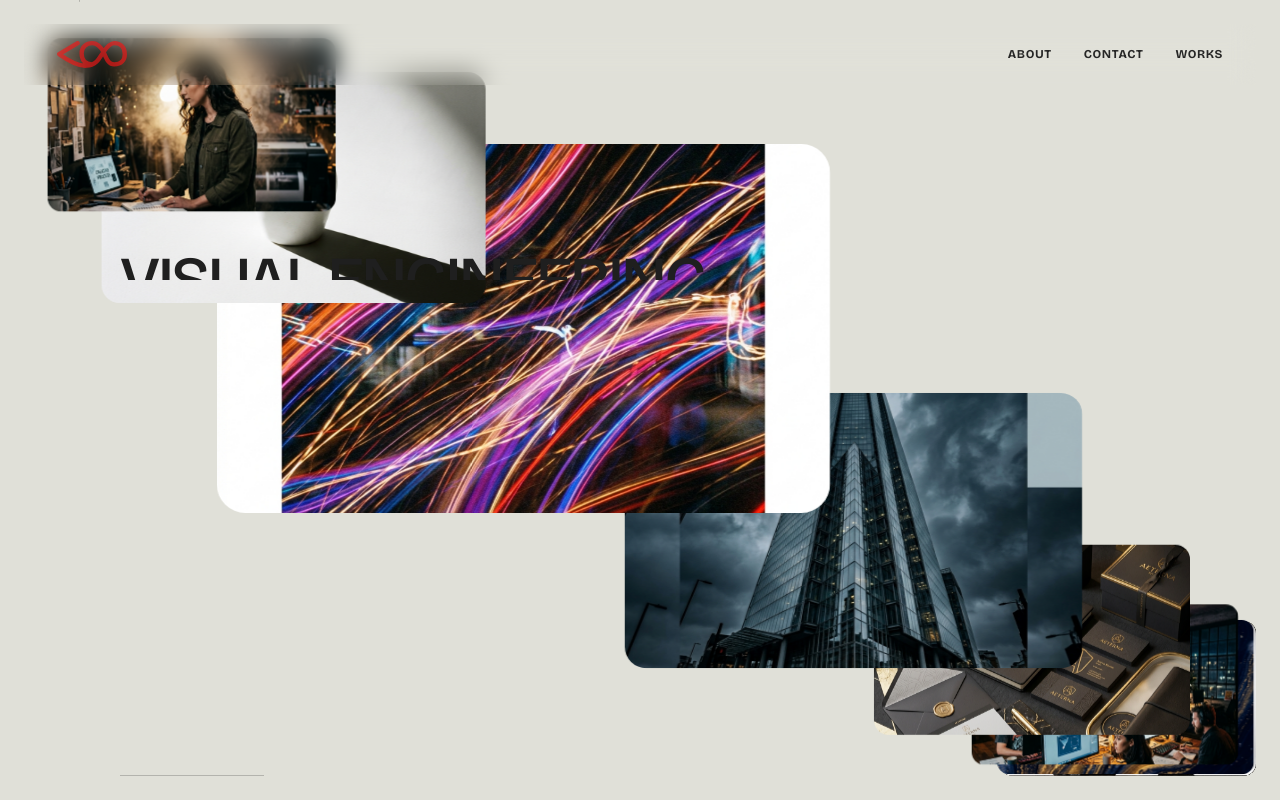
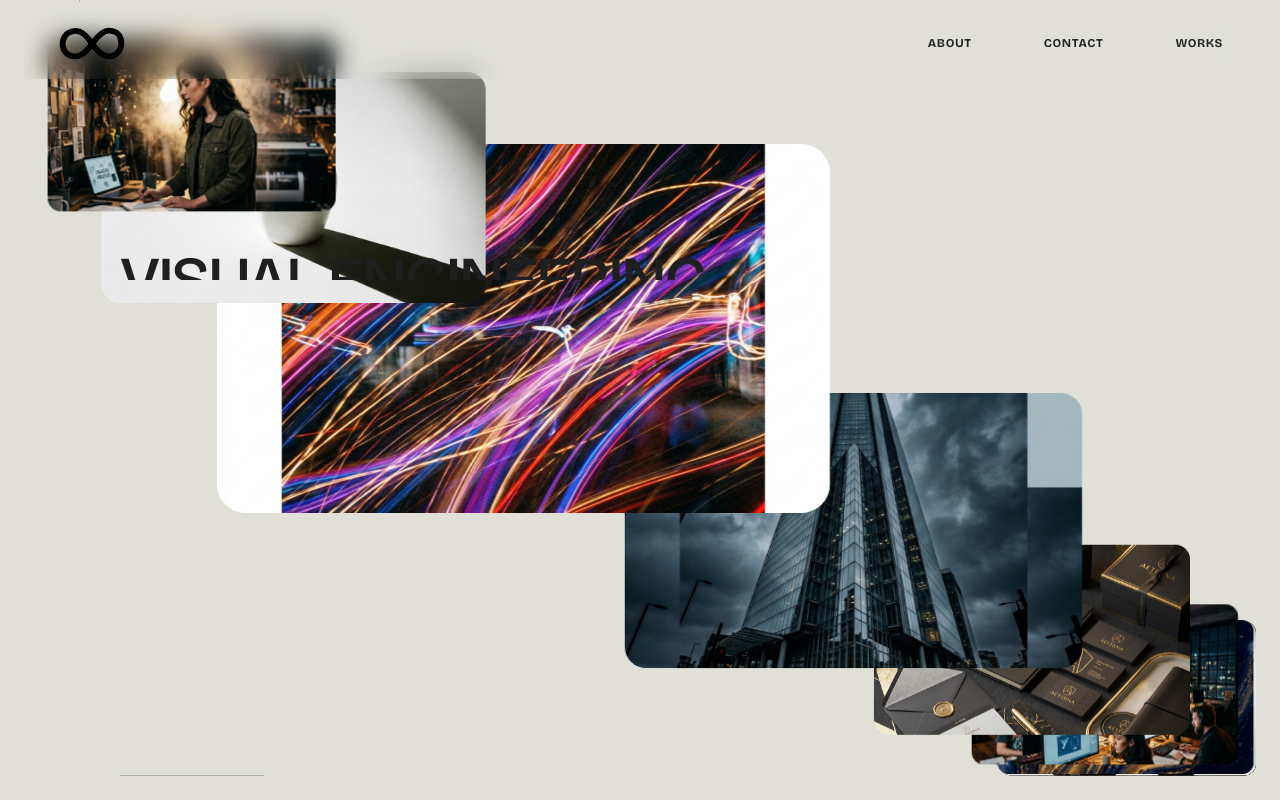
Before and after one commit to ajcapstar/LCID, a Next.js app: page /LCID/ in a window 1280 px wide. Built offline with nearby package versions, Linux system fonts and the light colour scheme.

Commit message:
feat: implement GSAP-powered page transitions and hero section with reveal animations

```diff
--- a/app/components/hero/hero.module.css
+++ b/app/components/hero/hero.module.css
@@ -34,7 +34,7 @@
   display: flex;
   height: 120px;
   font-size: 120px;
-  line-height: 150px;
+  line-height: 120px;
   /* clip-path masks the digit strip instead of overflow: hidden */
   clip-path: polygon(0 0, 100% 0, 100% 120px, 0 120px);
   z-index: 50;
@@ -46,8 +46,14 @@
   font-weight: 800;
   color: var(--hero-fg);
   position: relative;
-  top: -15px;
+  height: 120px;
   display: block;
+}
+
+.digit span {
+  display: block;
+  height: 120px;
+  line-height: 120px;
 }
 
 /* Kerning offsets so "100" digits overlap naturally */
--- a/app/components/logo/Logo.jsx
+++ b/app/components/logo/Logo.jsx
@@ -1,27 +1,11 @@
 const Logo = (props) => (
-  // <svg
-  //   width="70px"
-  //   height="auto"
-  //   viewBox="0 0 192 74"
-  //   fill="none"
-  //   xmlns="http://www.w3.org/2000/svg"
-  //   {...props}
-  // >
-  //   <path
-  //     d="M48.89 24.4833C45.5896 19.6318 37.5037 4.44925 23.5871 4.90587C7.08529 6.0474 4.5 19.5747 4.5 24.3692C4.5 38.2389 14.8412 43.49 23.5871 43.49C34.7534 43.49 41.9042 34.2435 50.5402 22.8852C62.0915 6.44695 70.6724 4.36704 75.293 4.50631C88.5494 4.90586 93.5 14.8944 93.5 23.9126C92.9499 38.2389 82.1137 43.49 75.1829 43.49C64.3137 43.901 53.8589 31.637 49.9901 25.4536"
-  //     stroke="#F31616"
-  //     strokeOpacity="0.65"
-  //     strokeWidth="12"
-  //     strokeLinecap="round"
-  //     strokeLinejoin="round"
-  //   />
-  // </svg>
   <svg
     width="68px"
     height="auto"
-    viewBox="0 0 98 48"
+    viewBox="-4 -4 106 56"
     fill="none"
     xmlns="http://www.w3.org/2000/svg"
+    style={{ overflow: "visible" }}
     {...props}
   >
     <path
@@ -33,4 +17,6 @@ const Logo = (props) => (
   </svg>
 );
 
+Logo.displayName = "Logo";
+
 export default Logo;
--- a/app/components/nav/nav.jsx
+++ b/app/components/nav/nav.jsx
@@ -6,9 +6,11 @@ import { useLenis } from "lenis/react";
 import { gsap } from "gsap";
 import { usePageTransition } from "@/app/pageTransition";
 import styles from "./nav.module.css";
+import Logo from "@/app/logo";
 
 const Nav = () => {
   const navRef = useRef(null);
+  const logoSvgRef = useRef(null);
   const lenis = useLenis();
   const pathname = usePathname();
   const isDocked = useRef(false);
@@ -17,7 +19,6 @@ const Nav = () => {
   useEffect(() => {
     if (!lenis || !navRef.current) return;
 
-    // 1. Set initial layout states
     gsap.set(navRef.current, {
       backgroundColor: "rgba(247, 247, 250, 0)",
       maxWidth: "100%",
@@ -30,11 +31,13 @@ const Nav = () => {
         if (!isDocked.current) {
           isDocked.current = true;
           gsap.to(navRef.current, {
-            maxWidth: "600px",
+            maxWidth: "480px",
             backgroundColor: "rgba(247, 247, 250, 1)",
             borderRadius: "9999px",
             paddingTop: "0.75rem",
             paddingBottom: "0.75rem",
+            paddingLeft: "1.25rem",
+            paddingRight: "1.25rem",
             boxShadow:
               "0 10px 25px -5px rgba(0, 0, 0, 0.03), 0 8px 10px -6px rgba(0, 0, 0, 0.03)",
             borderColor: "rgba(220, 220, 230, 0.6)",
@@ -42,6 +45,14 @@ const Nav = () => {
             ease: "power2.out",
             overwrite: "auto",
           });
+          if (logoSvgRef.current) {
+            gsap.to(logoSvgRef.current, {
+              width: "50px",
+              duration: 0.4,
+              ease: "power2.out",
+              overwrite: "auto",
+            });
+          }
         }
       } else {
         if (isDocked.current) {
@@ -52,24 +63,35 @@ const Nav = () => {
             borderRadius: "0px",
             paddingTop: "1rem",
             paddingBottom: "1rem",
+            paddingLeft: "2rem",
+            paddingRight: "2rem",
             boxShadow: "none",
             borderColor: "rgba(220, 220, 230, 0)",
             duration: 0.4,
             ease: "power2.out",
             overwrite: "auto",
           });
+          if (logoSvgRef.current) {
+            gsap.to(logoSvgRef.current, {
+              width: "70px",
+              duration: 0.4,
+              ease: "power2.out",
+              overwrite: "auto",
+            });
+          }
         }
       }
     };
 
     lenis.on("scroll", handleScroll);
+    const navNode = navRef.current;
     return () => {
       lenis.off("scroll", handleScroll);
-      gsap.killTweensOf(navRef.current);
+      gsap.killTweensOf(navNode);
     };
   }, [lenis]);
 
-  // Instantly reset navigation pill back to full width on route changes
+  // Reset navigation pill state on route changes
   useEffect(() => {
     isDocked.current = false;
     if (navRef.current) {
@@ -80,63 +102,62 @@ const Nav = () => {
         borderRadius: "0px",
         paddingTop: "1rem",
         paddingBottom: "1rem",
+        paddingLeft: "2rem",
+        paddingRight: "2rem",
         boxShadow: "none",
         borderColor: "rgba(220, 220, 230, 0)",
       });
     }
+    if (logoSvgRef.current) {
+      gsap.killTweensOf(logoSvgRef.current);
+      gsap.set(logoSvgRef.current, { width: "70px" });
+    }
   }, [pathname]);
 
   return (
-    // Outer structural wrapper styled via CSS module
     <div className={`${styles.navWrapper} global-nav`}>
-      {/* Dynamic Navigation Capsule Morphing via GSAP */}
       <div ref={navRef} role="navigation" className={styles.navCapsule}>
-        {/* Logo Element */}
         <div className="nav-logo">
           <Link
             href="/"
             className={styles.logo}
-            onClick={(e) => { e.preventDefault(); transitionTo("/"); }}
+            onClick={(e) => {
+              e.preventDefault();
+              transitionTo("/");
+            }}
           >
-            <svg
-              width="70px"
-              height="auto"
-              viewBox="0 0 192 74"
-              fill="none"
-              xmlns="http://www.w3.org/2000/svg"
-            >
-              <path
-                d="M56.5 6.00092L6 36.1707C56.5 72.1707 75 67.6707 81.5 67.6707C87.7452 67.6707 99.5 64.6707 108.5 56.6707C117.5 48.6707 120.684 38.5376 125.5 33.1707C136.036 17.2165 145.5 6.00092 157 6.00092C170.759 6.00092 186 13.5323 186 36.1707C186 51.1707 177 64.1707 157 64.1707C139 64.1707 135.21 44.6707 127.482 30.1707C124.018 23.6707 112.5 6.00093 96.5083 6.00092C80.5166 6.0009 67.5 16.6706 67.5 33.6707C67.5 50.6707 76 64.1707 96.5083 64.1707"
-                stroke="#F31616"
-                strokeOpacity="0.65"
-                strokeWidth="12"
-                strokeLinecap="round"
-                strokeLinejoin="round"
-              />
-            </svg>
+            <Logo ref={logoSvgRef} />
           </Link>
         </div>
 
-        {/* Navigation Links Grid */}
         <div className={styles.navLinks}>
           <Link
             href="/about"
             className={styles.link}
-            onClick={(e) => { e.preventDefault(); transitionTo("/about"); }}
+            onClick={(e) => {
+              e.preventDefault();
+              transitionTo("/about");
+            }}
           >
             About
           </Link>
           <Link
             href="/contact"
             className={styles.link}
-            onClick={(e) => { e.preventDefault(); transitionTo("/contact"); }}
+            onClick={(e) => {
+              e.preventDefault();
+              transitionTo("/contact");
+            }}
           >
             Contact
           </Link>
           <Link
             href="/works"
             className={styles.link}
-            onClick={(e) => { e.preventDefault(); transitionTo("/works"); }}
+            onClick={(e) => {
+              e.preventDefault();
+              transitionTo("/works");
+            }}
           >
             Works
           </Link>
--- a/app/components/nav/nav.module.css
+++ b/app/components/nav/nav.module.css
@@ -6,13 +6,13 @@
   display: flex;
   justify-content: center;
   z-index: 40;
-  padding: 1.5rem;
+  padding: 0.5rem 1.5rem;
   pointer-events: none;
 }
 
 .navCapsule {
   width: 100%;
-  max-width: 100%; /* Changed from 'none' to '100%' so GSAP can calculate it cleanly */
+  max-width: 100%;
   background-color: transparent;
   padding-left: 2rem;
   padding-right: 2rem;
@@ -28,18 +28,20 @@
 }
 
 .logo {
-  color: #000;
-  font-weight: 700;
-  letter-spacing: -0.025em;
-  font-size: 1.25rem;
+  display: flex;
+  align-items: center;
   text-decoration: none;
-  text-transform: uppercase;
+  flex-shrink: 0;
+}
+
+.logo svg {
+  display: block;
 }
 
 .navLinks {
   display: flex;
   align-items: center;
-  gap: 2rem;
+  gap: 4.5rem;
 }
 
 .link {
--- a/app/logo.jsx
+++ b/app/logo.jsx
@@ -1,18 +1,27 @@
 import { forwardRef } from "react";
 
-const Logo = forwardRef((props, ref) => {
+const Logo = forwardRef(function Logo(props, ref) {
   return (
-    <svg ref={ref} width="160" height="160" viewBox="-4 -4 133 136" fill="none">
+    <svg
+      ref={ref}
+      width="68px"
+      height="auto"
+      viewBox="-4 -4 106 56"
+      fill="none"
+      xmlns="http://www.w3.org/2000/svg"
+      style={{ overflow: "visible" }}
+      {...props}
+    >
       <path
-        d="M82.6306 0C79.8604 5.32092 74.9984 15.6531 72.43 24.0313C80.497 18.2644 89.0129 13.5149 97.6896 10.449C93.9825 17.5694 87.0092 32.5146 84.7598 42.5941C93.0521 37.1488 101.702 32.6834 110.474 29.7215C105.427 39.0923 95.1513 60.5111 94.4257 71.2193C83.5883 74.5743 52.906 88.8011 18.5906 118.443C25.5824 101.301 45.556 73.6638 70.6591 53.0204C57.6282 59.6057 38.4488 71.4317 17.8355 89.7486C22.896 76.8262 36.1412 57.0952 53.4438 40.1036C42.5167 46.1741 28.2058 55.6353 13 69.1471C20.7367 49.3908 50.4126 11.3841 82.6306 0Z"
-        fill="none"
-        stroke="#dff020ff"
-        strokeWidth="1"
+        d="M48.89 24.4833C45.5896 19.6318 37.5037 4.44925 23.5871 4.90587C7.08529 6.0474 4.5 19.5747 4.5 24.3692C4.5 38.2389 14.8412 43.49 23.5871 43.49C34.7534 43.49 41.9042 34.2435 50.5402 22.8852C62.0915 6.44695 70.6724 4.36704 75.293 4.50631C88.5494 4.90586 93.5 14.8944 93.5 23.9126C92.9499 38.2389 82.1137 43.49 75.1829 43.49C64.3137 43.901 53.8589 31.637 49.9901 25.4536"
+        stroke="black"
+        strokeWidth="9"
         strokeLinecap="round"
-        strokeLinejoin="round"
       />
     </svg>
   );
 });
 
+Logo.displayName = "Logo";
+
 export default Logo;
--- a/next.config.mjs
+++ b/next.config.mjs
@@ -12,17 +12,4 @@ const nextConfig = {
   },
 };
 
-if (process.env.NODE_ENV === 'development') {
-  nextConfig.redirects = async () => {
-    return [
-      {
-        source: '/',
-        destination: '/LCID',
-        permanent: true,
-        basePath: false,
-      },
-    ];
-  };
-}
-
 export default nextConfig;
```
Also changed, not shown: app/components/hero/Hero.jsx (+52 -40 lines), app/pageTransition.jsx (+52 -7 lines).
